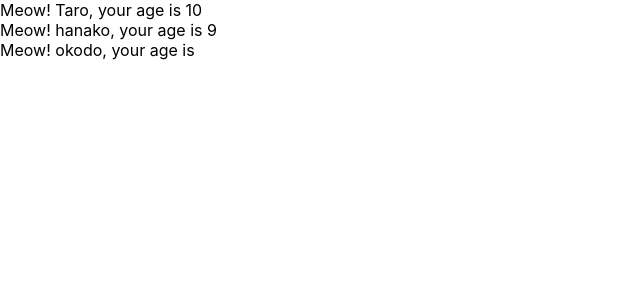
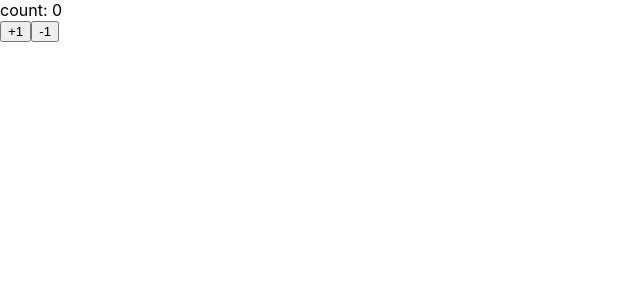
Before and after one commit to okodoon/udemy-react-redux, a React (Create React App) app in the folder udemy-react/: page / in a window 1280 px wide. Shown: the top 300 px of the page, without its empty margins (0-640 px from the left). Built offline with nearby package versions, Linux system fonts and the light colour scheme.

Commit message:
learn state

```diff
--- a/udemy-react/src/App.js
+++ b/udemy-react/src/App.js
@@ -1,31 +1,36 @@
-import React from 'react';
-import PropTypes from 'prop-types'
+import React, { Component } from 'react';
 
-const App = () => {
-  const profiles = [
-    {name: "Taro",age: 10},
-    {name: "hanako",age:9},
-    {name: "okodo"}
-  ]
+const App = () => (<Counter />)
 
-  return (
-    <div>
-      {
-        profiles.map((profile, index) => {
-          return <User name={profile.name} age={profile.age} key={index}/>
-        })
-      }
-    </div>
-  )
-}
+class Counter extends Component {
+  constructor(props) {
+    super(props)
+    console.log(this.state)
+    this.state = { count: 0 }
+  }
 
-const User = (props) => {
-  return <div>Meow! {props.name}, your age is {props.age}</div>
-}
+  inclement = () => {
+    console.log("inclement")
+    const currentCount = this.state.count
+    this.setState({ count: currentCount + 1})
+  }
 
-User.propTypes = {
-  name: PropTypes.string,
-  age: PropTypes.number.isRequired
+  declement = () => {
+    console.log("inclement")
+    const currentCount = this.state.count
+    this.setState({ count: currentCount - 1})
+  }
+
+  render() {
+    console.log(this.state)
+    return(
+      <div>
+        <div>count: { this.state.count }</div>
+        <button onClick={this.inclement}>+1</button>
+        <button onClick={this.declement}>-1</button>
+      </div>
+    )
+  }
 }
 
 export default App;
```
